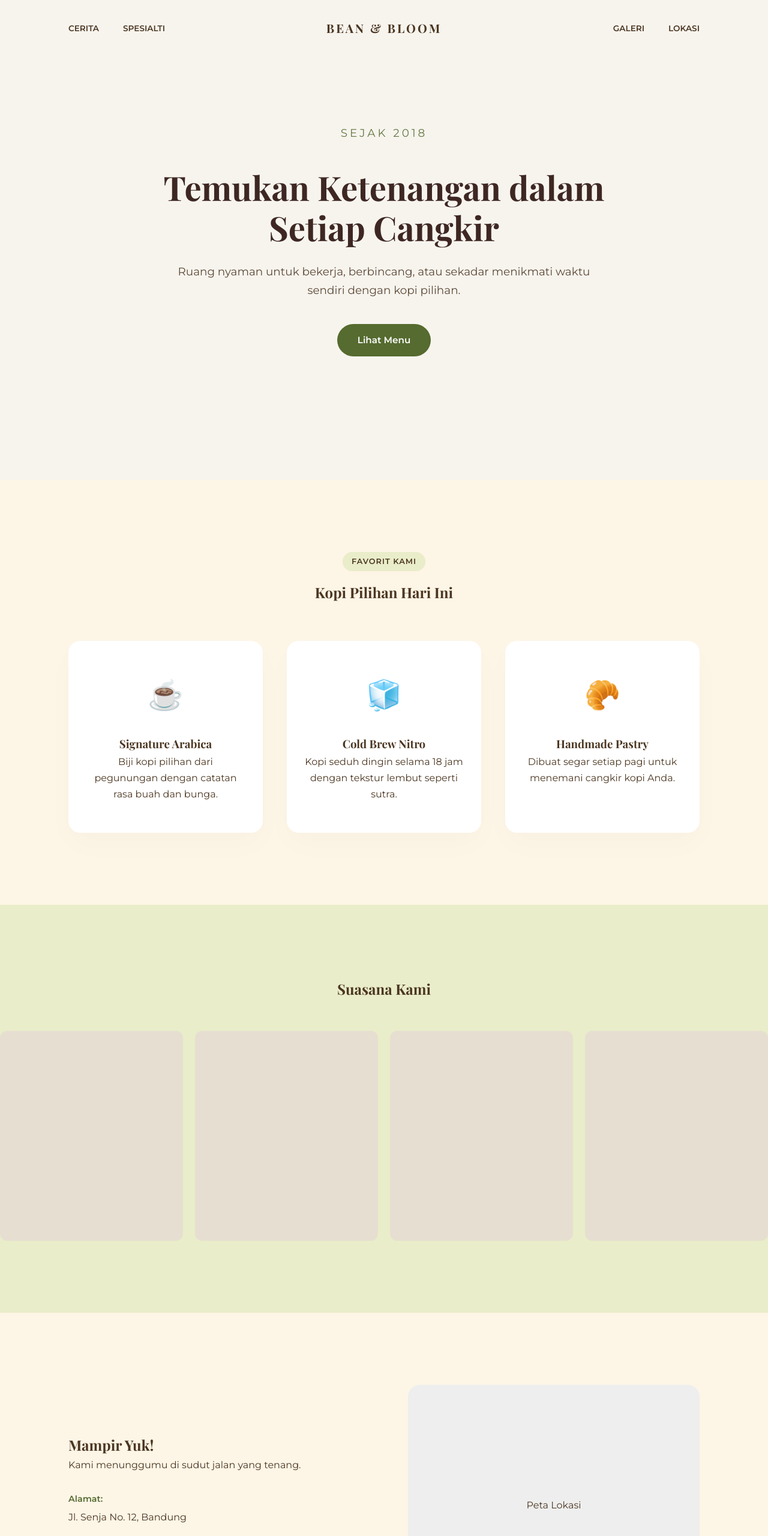
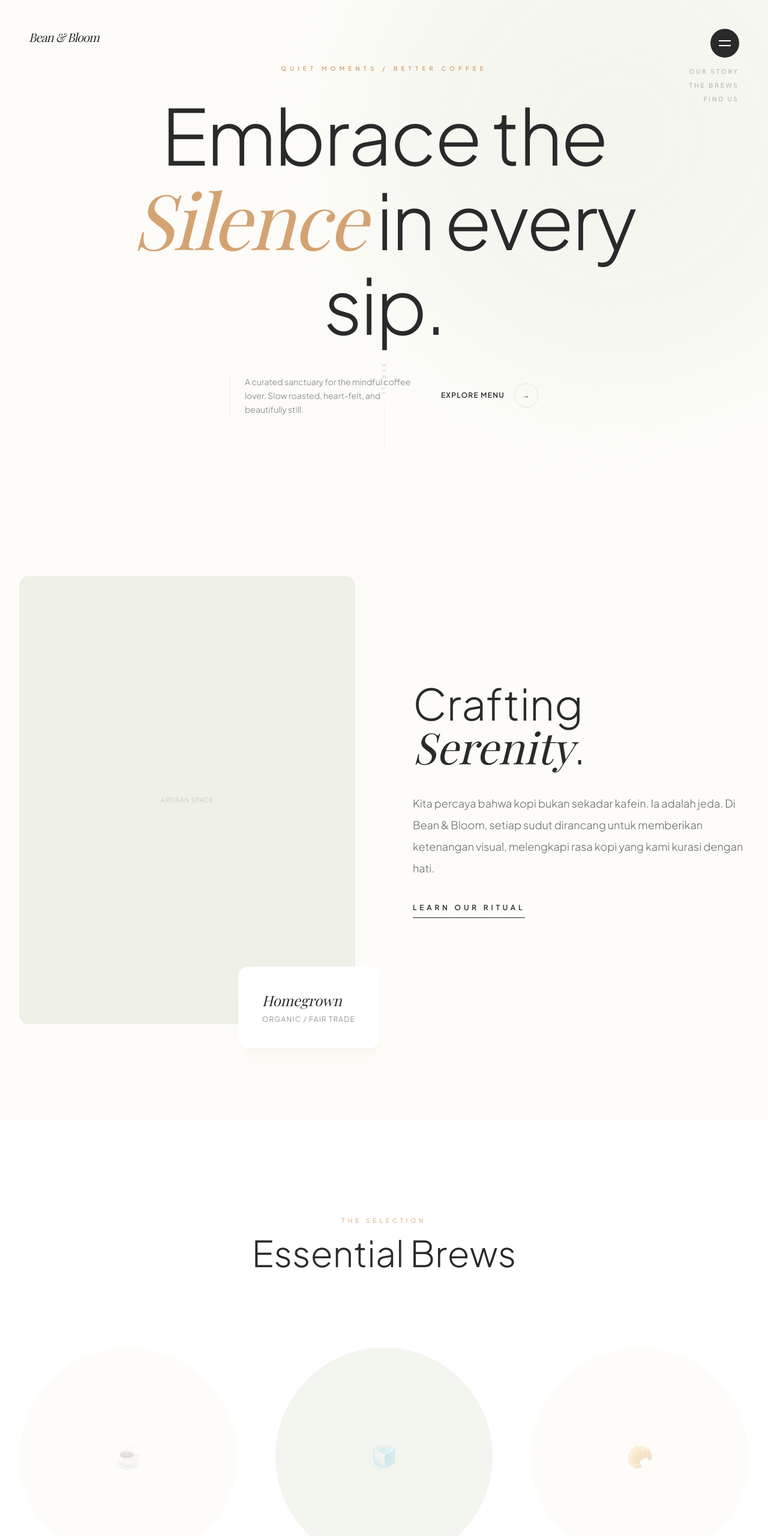
Before and after one commit to gtkrshnaaa/uiux, a plain HTML site: page cafe/index.html in a window 1280 px wide. Shown: the top 2560 px of the page at 60% size. Drawn offline with nearby package versions, Linux system fonts and the light colour scheme; a web font is replaced by a local one.

Commit message:
feat: redesign cafe with minimalist award-winning aesthetics using tailwind playcdn

```diff
--- a/cafe/index.html
+++ b/cafe/index.html
@@ -3,111 +3,173 @@
 <head>
     <meta charset="UTF-8">
     <meta name="viewport" content="width=device-width, initial-scale=1.0">
-    <title>Bean & Bloom - Cozy Coffee Shop</title>
-    <link rel="stylesheet" href="style.css">
+    <title>Bean & Bloom | The Serene Brew</title>
+    <!-- Tailwind Play CDN -->
+    <script src="https://cdn.tailwindcss.com"></script>
     <link rel="preconnect" href="https://fonts.googleapis.com">
     <link rel="preconnect" href="https://fonts.gstatic.com" crossorigin>
-    <link href="https://fonts.googleapis.com/css2?family=Montserrat:wght@300;400;600&family=Playfair+Display:ital,wght@0,400;0,700;1,400&display=swap" rel="stylesheet">
+    <link href="https://fonts.googleapis.com/css2?family=Plus+Jakarta+Sans:wght@200;300;400;600&family=Playfair+Display:ital,wght@0,400;1,400&display=swap" rel="stylesheet">
+    <script>
+        tailwind.config = {
+            theme: {
+                extend: {
+                    colors: {
+                        serene: {
+                            cream: '#fdfcf8',
+                            sage: '#e2e7d6',
+                            clay: '#d4a373',
+                            ink: '#2a2a2a',
+                        }
+                    },
+                    fontFamily: {
+                        sans: ['"Plus Jakarta Sans"', 'sans-serif'],
+                        serif: ['"Playfair Display"', 'serif'],
+                    }
+                }
+            }
+        }
+    </script>
 </head>
-<body>
-    <header>
-        <div class="container nav-container">
-            <nav class="nav-left">
-                <ul>
-                    <li><a href="#about">Cerita</a></li>
-                    <li><a href="#specialty">Spesialti</a></li>
-                </ul>
-            </nav>
-            <div class="logo">BEAN & BLOOM</div>
-            <nav class="nav-right">
-                <ul>
-                    <li><a href="#gallery">Galeri</a></li>
-                    <li><a href="#contact">Lokasi</a></li>
-                </ul>
+<body class="bg-serene-cream text-serene-ink font-sans selection:bg-serene-clay selection:text-white">
+    <header class="fixed w-full z-50 p-8 md:p-12 flex justify-between items-start pointer-events-none">
+        <div class="pointer-events-auto">
+            <a href="#" class="text-xl font-serif italic tracking-tighter">Bean & Bloom</a>
+        </div>
+        <div class="flex flex-col items-end gap-4 pointer-events-auto">
+            <button class="w-12 h-12 flex flex-col justify-center items-center gap-1.5 bg-serene-ink rounded-full group">
+                <span class="w-5 h-0.5 bg-white group-hover:w-6 transition-all"></span>
+                <span class="w-5 h-0.5 bg-white group-hover:w-4 transition-all"></span>
+            </button>
+            <nav class="hidden md:flex flex-col items-end text-[10px] uppercase tracking-[0.3em] gap-2 opacity-40">
+                <a href="#about" class="hover:opacity-100 transition-opacity">Our Story</a>
+                <a href="#menu" class="hover:opacity-100 transition-opacity">The Brews</a>
+                <a href="#contact" class="hover:opacity-100 transition-opacity">Find Us</a>
             </nav>
         </div>
     </header>
 
     <main>
-        <section class="hero">
-            <div class="hero-overlay"></div>
-            <div class="container hero-content">
-                <p class="subtitle">Sejak 2018</p>
-                <h1>Temukan Ketenangan dalam Setiap Cangkir</h1>
-                <p>Ruang nyaman untuk bekerja, berbincang, atau sekadar menikmati waktu sendiri dengan kopi pilihan.</p>
-                <a href="#specialty" class="btn btn-primary">Lihat Menu</a>
+        <section class="min-h-screen flex items-center justify-center p-8 relative overflow-hidden">
+            <!-- Decorative circle -->
+            <div class="absolute -top-[20%] -right-[10%] w-[60vw] h-[60vw] bg-serene-sage/30 rounded-full blur-[120px]"></div>
+
+            <div class="relative z-10 text-center max-w-5xl">
+                <span class="text-[10px] uppercase tracking-[0.6em] text-serene-clay mb-8 block font-semibold">Quiet Moments / Better Coffee</span>
+                <h1 class="text-[clamp(3rem,10vw,8rem)] font-light leading-[1.1] tracking-tight mb-12">
+                    Embrace the <span class="font-serif italic text-serene-clay">Silence</span> in every sip.
+                </h1>
+                <div class="flex flex-col md:flex-row items-center justify-center gap-8">
+                    <p class="max-w-xs text-sm font-light leading-relaxed opacity-60 text-left border-l border-serene-ink/10 pl-6">
+                        A curated sanctuary for the mindful coffee lover. Slow roasted, heart-felt, and beautifully still.
+                    </p>
+                    <a href="#menu" class="group flex items-center gap-4 text-xs uppercase tracking-widest font-bold">
+                        Explore Menu
+                        <span class="w-10 h-10 flex items-center justify-center border border-serene-ink/10 rounded-full group-hover:bg-serene-ink group-hover:text-white transition-all duration-500">
+                            →
+                        </span>
+                    </a>
+                </div>
+            </div>
+
+            <div class="absolute bottom-12 left-1/2 -translate-x-1/2 flex flex-col items-center gap-4 opacity-30">
+                <span class="text-[8px] uppercase tracking-[0.5em] rotate-90 mb-4">Scroll</span>
+                <div class="w-[1px] h-20 bg-serene-ink/20"></div>
             </div>
         </section>
 
-        <section id="specialty" class="section">
-            <div class="container text-center">
-                <span class="tag">Favorit Kami</span>
-                <h2>Kopi Pilihan Hari Ini</h2>
-                <div class="specialty-grid">
-                    <div class="specialty-card">
-                        <div class="icon-placeholder">☕</div>
-                        <h3>Signature Arabica</h3>
-                        <p>Biji kopi pilihan dari pegunungan dengan catatan rasa buah dan bunga.</p>
+        <section id="about" class="py-40 px-8">
+            <div class="container mx-auto">
+                <div class="grid grid-cols-1 md:grid-cols-2 gap-24 items-center">
+                    <div class="relative">
+                        <div class="aspect-[3/4] bg-serene-sage/50 rounded-2xl overflow-hidden relative group">
+                            <div class="absolute inset-0 flex items-center justify-center text-[10px] uppercase tracking-widest opacity-20">Artisan Space</div>
+                        </div>
+                        <!-- Floating element -->
+                        <div class="absolute -bottom-10 -right-10 bg-white p-10 rounded-2xl shadow-xl shadow-serene-clay/5 hidden md:block">
+                            <h3 class="font-serif italic text-2xl mb-2">Homegrown</h3>
+                            <p class="text-xs opacity-50 tracking-widest uppercase">Organic / Fair Trade</p>
+                        </div>
                     </div>
-                    <div class="specialty-card">
-                        <div class="icon-placeholder">🧊</div>
-                        <h3>Cold Brew Nitro</h3>
-                        <p>Kopi seduh dingin selama 18 jam dengan tekstur lembut seperti sutra.</p>
-                    </div>
-                    <div class="specialty-card">
-                        <div class="icon-placeholder">🥐</div>
-                        <h3>Handmade Pastry</h3>
-                        <p>Dibuat segar setiap pagi untuk menemani cangkir kopi Anda.</p>
+                    <div class="space-y-10">
+                        <h2 class="text-5xl md:text-7xl font-light leading-tight">Crafting <br><span class="font-serif italic">Serenity</span>.</h2>
+                        <p class="text-lg font-light leading-loose opacity-70">
+                            Kita percaya bahwa kopi bukan sekadar kafein. Ia adalah jeda. Di Bean & Bloom, setiap sudut dirancang untuk memberikan ketenangan visual, melengkapi rasa kopi yang kami kurasi dengan hati.
+                        </p>
+                        <a href="#" class="inline-block text-xs uppercase tracking-[0.4em] font-bold border-b border-serene-ink pb-2 hover:text-serene-clay hover:border-serene-clay transition-all">
+                            Learn Our Ritual
+                        </a>
                     </div>
                 </div>
             </div>
         </section>
 
-        <section id="gallery" class="bg-soft">
-            <div class="container-fluid section">
-                <h2 class="text-center">Suasana Kami</h2>
-                <div class="gallery-grid">
-                    <div class="gallery-item placeholder"></div>
-                    <div class="gallery-item placeholder"></div>
-                    <div class="gallery-item placeholder"></div>
-                    <div class="gallery-item placeholder"></div>
+        <section id="menu" class="py-40 bg-white">
+            <div class="container mx-auto px-8">
+                <div class="text-center mb-32">
+                    <span class="text-[10px] uppercase tracking-[0.5em] text-serene-clay mb-4 block">The Selection</span>
+                    <h2 class="text-6xl font-light">Essential Brews</h2>
+                </div>
+
+                <div class="grid grid-cols-1 md:grid-cols-3 gap-16">
+                    <!-- Specialty 1 -->
+                    <div class="group">
+                        <div class="aspect-square bg-serene-cream rounded-full mb-10 overflow-hidden relative transition-transform duration-700 group-hover:scale-95">
+                            <div class="absolute inset-0 flex items-center justify-center text-4xl opacity-20 group-hover:opacity-100 transition-opacity">☕</div>
+                        </div>
+                        <h3 class="text-xl font-semibold mb-4 text-center">Cloud Latte</h3>
+                        <p class="text-sm font-light opacity-60 text-center leading-relaxed">
+                            A velvety blend of cold-frothed oat milk and our signature light roast.
+                        </p>
+                    </div>
+                    <!-- Specialty 2 -->
+                    <div class="group">
+                        <div class="aspect-square bg-serene-sage/40 rounded-full mb-10 overflow-hidden relative transition-transform duration-700 group-hover:scale-95">
+                            <div class="absolute inset-0 flex items-center justify-center text-4xl opacity-20 group-hover:opacity-100 transition-opacity">🧊</div>
+                        </div>
+                        <h3 class="text-xl font-semibold mb-4 text-center">Still Cold Brew</h3>
+                        <p class="text-sm font-light opacity-60 text-center leading-relaxed">
+                            12-hour immersion with notes of jasmine and honey. Served still.
+                        </p>
+                    </div>
+                    <!-- Specialty 3 -->
+                    <div class="group">
+                        <div class="aspect-square bg-serene-cream rounded-full mb-10 overflow-hidden relative transition-transform duration-700 group-hover:scale-95">
+                            <div class="absolute inset-0 flex items-center justify-center text-4xl opacity-20 group-hover:opacity-100 transition-opacity">🥐</div>
+                        </div>
+                        <h3 class="text-xl font-semibold mb-4 text-center">Daily Pastry</h3>
+                        <p class="text-sm font-light opacity-60 text-center leading-relaxed">
+                            Hand-rolled, slow-proofed, and baked with organic butter.
+                        </p>
+                    </div>
                 </div>
             </div>
         </section>
 
-        <section id="contact" class="section">
-            <div class="container">
-                <div class="contact-grid">
-                    <div class="contact-info">
-                        <h2>Mampir Yuk!</h2>
-                        <p>Kami menunggumu di sudut jalan yang tenang.</p>
-                        <div class="info-item">
-                            <strong>Alamat:</strong>
-                            <p>Jl. Senja No. 12, Bandung</p>
-                        </div>
-                        <div class="info-item">
-                            <strong>Jam Operasional:</strong>
-                            <p>Setiap Hari: 08:00 - 22:00</p>
-                        </div>
+        <section id="contact" class="py-60 px-8">
+            <div class="container mx-auto bg-serene-ink text-serene-cream p-12 md:p-32 rounded-[3rem] text-center overflow-hidden relative">
+                <!-- Abstract shape -->
+                <div class="absolute top-0 right-0 w-64 h-64 bg-serene-clay/20 rounded-full blur-[80px] -translate-y-1/2 translate-x-1/2"></div>
+
+                <h2 class="text-xs uppercase tracking-[0.8em] mb-12 opacity-40">Visit Our Sanctuary</h2>
+                <a href="#" class="text-3xl md:text-6xl font-light hover:text-serene-clay transition-colors duration-500">
+                    hello@beanandbloom.com
+                </a>
+                <div class="mt-32 grid grid-cols-1 md:grid-cols-2 gap-12 text-left border-t border-white/10 pt-12">
+                    <div>
+                        <p class="text-[10px] uppercase tracking-widest opacity-40 mb-4">Location</p>
+                        <p class="text-lg font-light">Jl. Senja No. 12, <br>Bandung, Indonesia</p>
                     </div>
-                    <div class="map-placeholder">
-                        <p>Peta Lokasi</p>
+                    <div>
+                        <p class="text-[10px] uppercase tracking-widest opacity-40 mb-4">Hours</p>
+                        <p class="text-lg font-light">Everyday / 08:00 — 20:00</p>
                     </div>
                 </div>
             </div>
         </section>
     </main>
 
-    <footer>
-        <div class="container text-center">
-            <div class="logo">BEAN & BLOOM</div>
-            <div class="social-links">
-                <a href="#">Instagram</a>
-                <a href="#">TikTok</a>
-                <a href="#">WhatsApp</a>
-            </div>
-            <p class="copyright">&copy; 2026 Bean & Bloom Cafe. Dibuat dengan cinta.</p>
-        </div>
+    <footer class="p-12 text-center text-[10px] uppercase tracking-[0.5em] opacity-40">
+        <p>&copy; 2026 Bean & Bloom. All is Still.</p>
     </footer>
 </body>
 </html>
```
